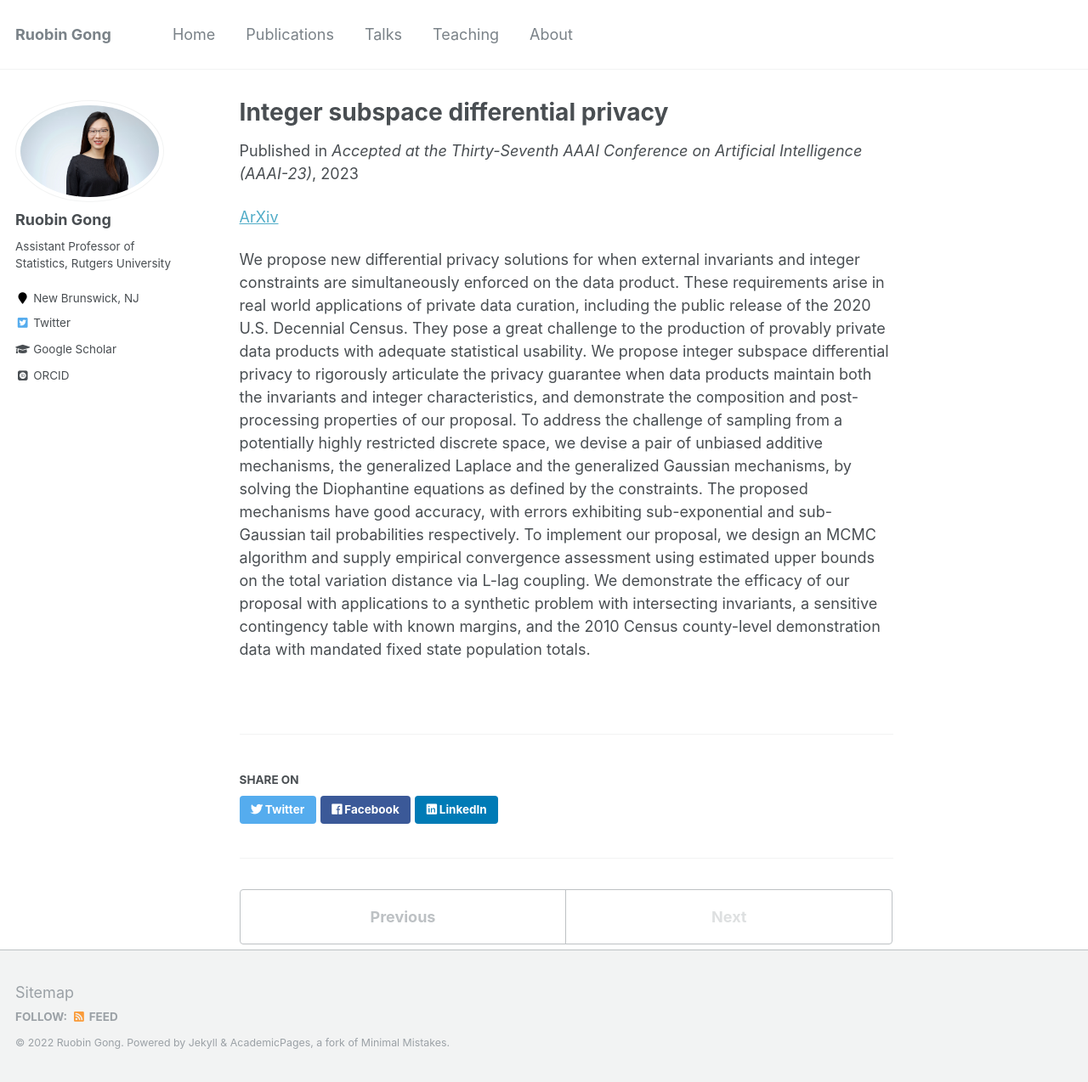
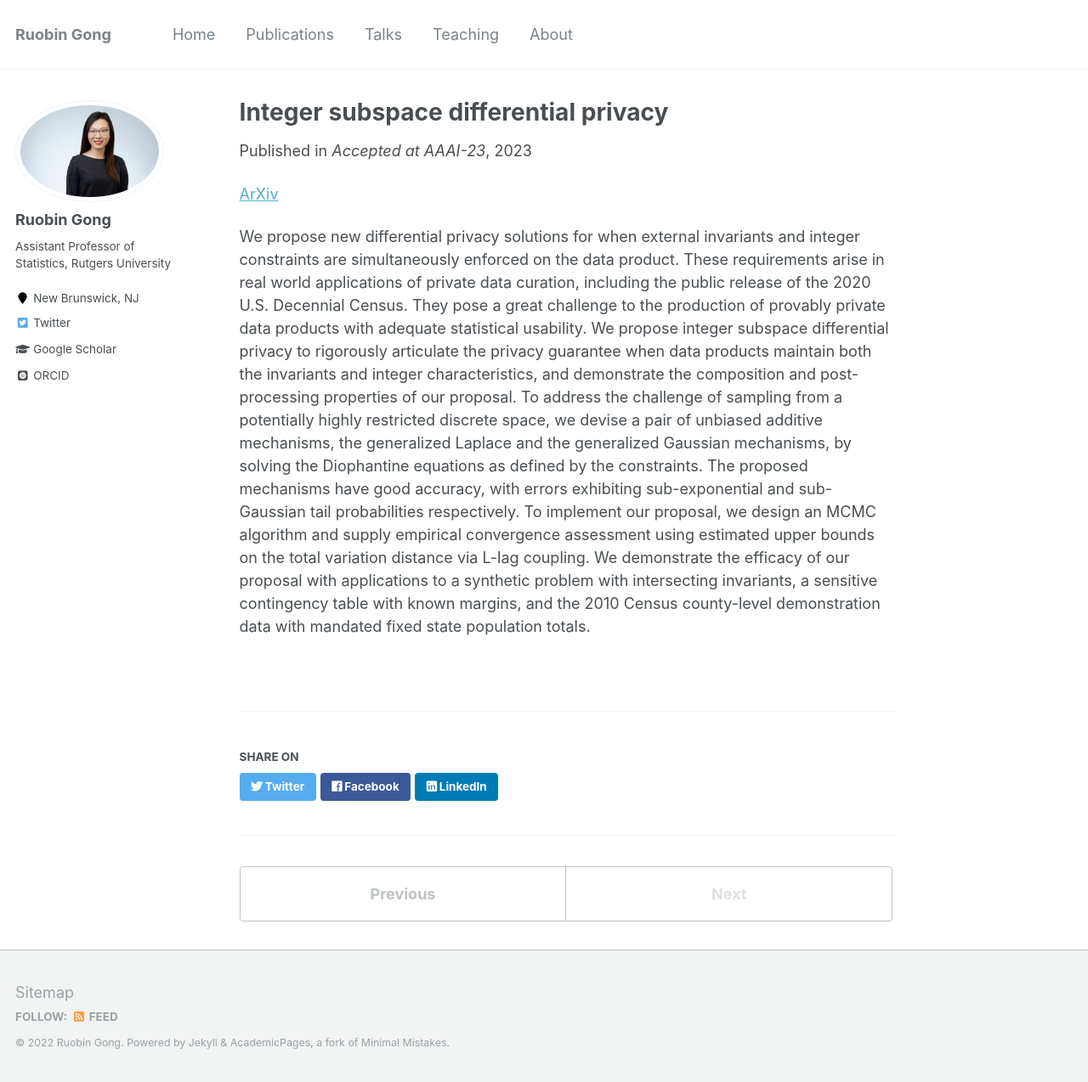
Before and after one commit to RuobinGong/RuobinGong.github.io, a Jekyll site: the page built from _publications_privacy/2023-02-01-integer-subspace.md, in a window 1280 px wide and 1274 px high. Shown: the whole window at 85% size. Built offline with Jekyll 4.4.1, drawn with Linux system fonts in a browser that asks for light colours; some web fonts are replaced.

Commit message:
Update 2023-02-01-integer-subspace.md

```diff
--- a/_publications_privacy/2023-02-01-integer-subspace.md
+++ b/_publications_privacy/2023-02-01-integer-subspace.md
@@ -4,7 +4,7 @@ collection: publications_privacy
 permalink: /publication/2023-02-01-integer-subspace
 excerpt: ''
 date: 2023-02-01
-venue: 'Accepted at the Thirty-Seventh AAAI Conference on Artificial Intelligence (AAAI-23)'
+venue: 'Accepted at AAAI-23'
 author: 'P Dharangutte, J Gao, R Gong, FY Yu'
 
 ---
```
